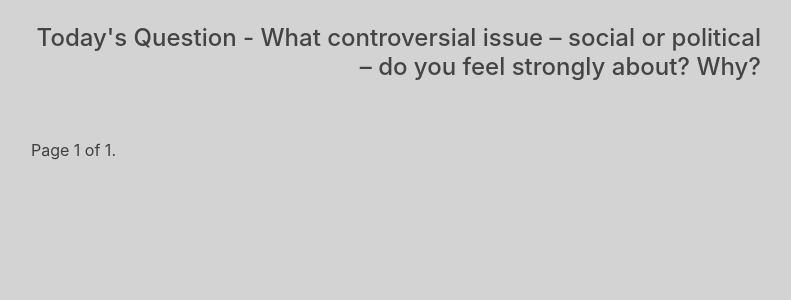
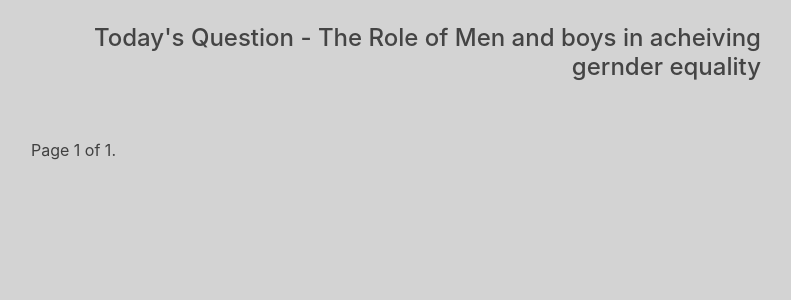
Before and after one commit to IshantThulla/Know-my-view, a Django app: page / in a window 1280 px wide. Shown: the part 56-356 px from the top of the page, without its empty margins (54-845 px from the left). Run offline with Django 3.2, Linux system fonts and the light colour scheme; data that the repository does not hold is empty; some libraries are stand-ins or nearby versions.

Commit message:
half weekly update

```diff
--- a/blog/templates/blog/home.html
+++ b/blog/templates/blog/home.html
@@ -3,7 +3,7 @@
 {% block content %}
 
 
-    <h4 style="text-align: right;">Today's Question - What controversial issue – social or political – do you feel strongly about? Why? </h4>
+    <h4 style="text-align: right;">Today's Question - The Role of Men and boys in acheiving gernder equality </h4>
 
     <br>
     <br>
```
